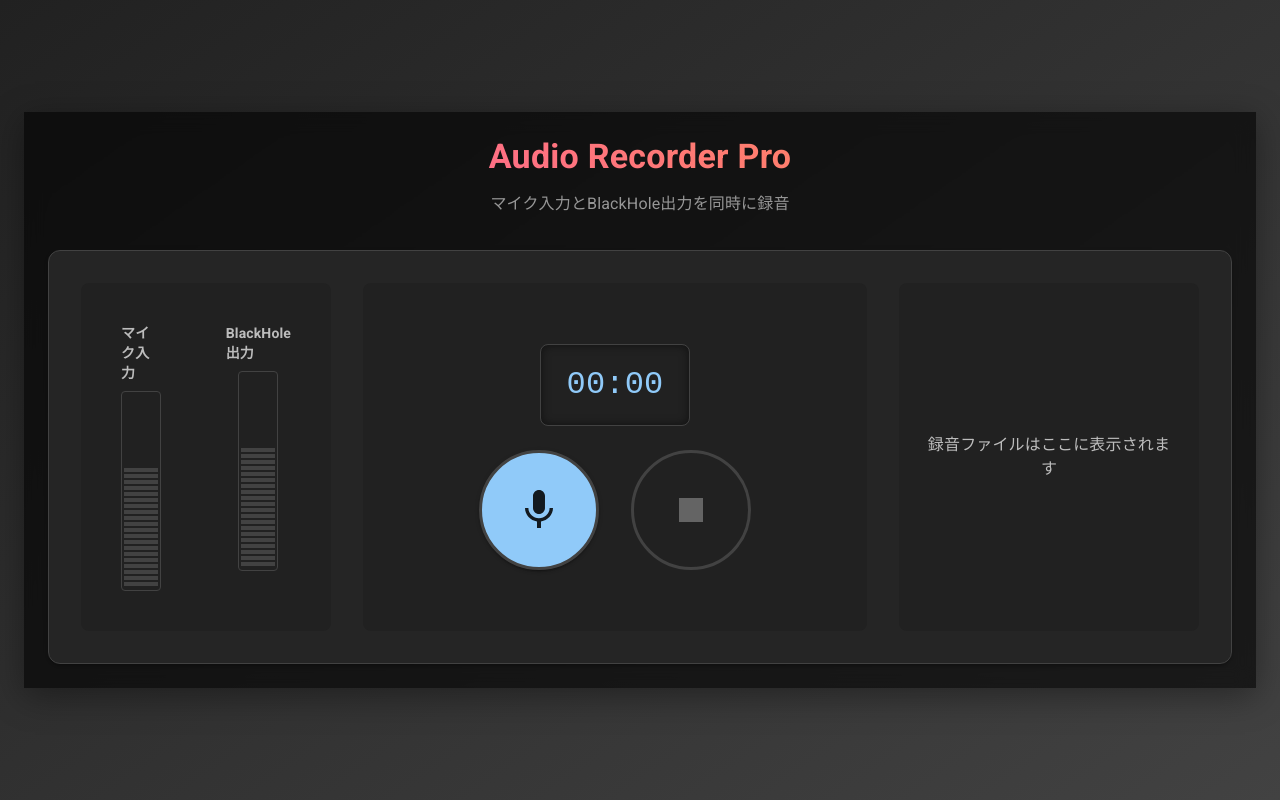
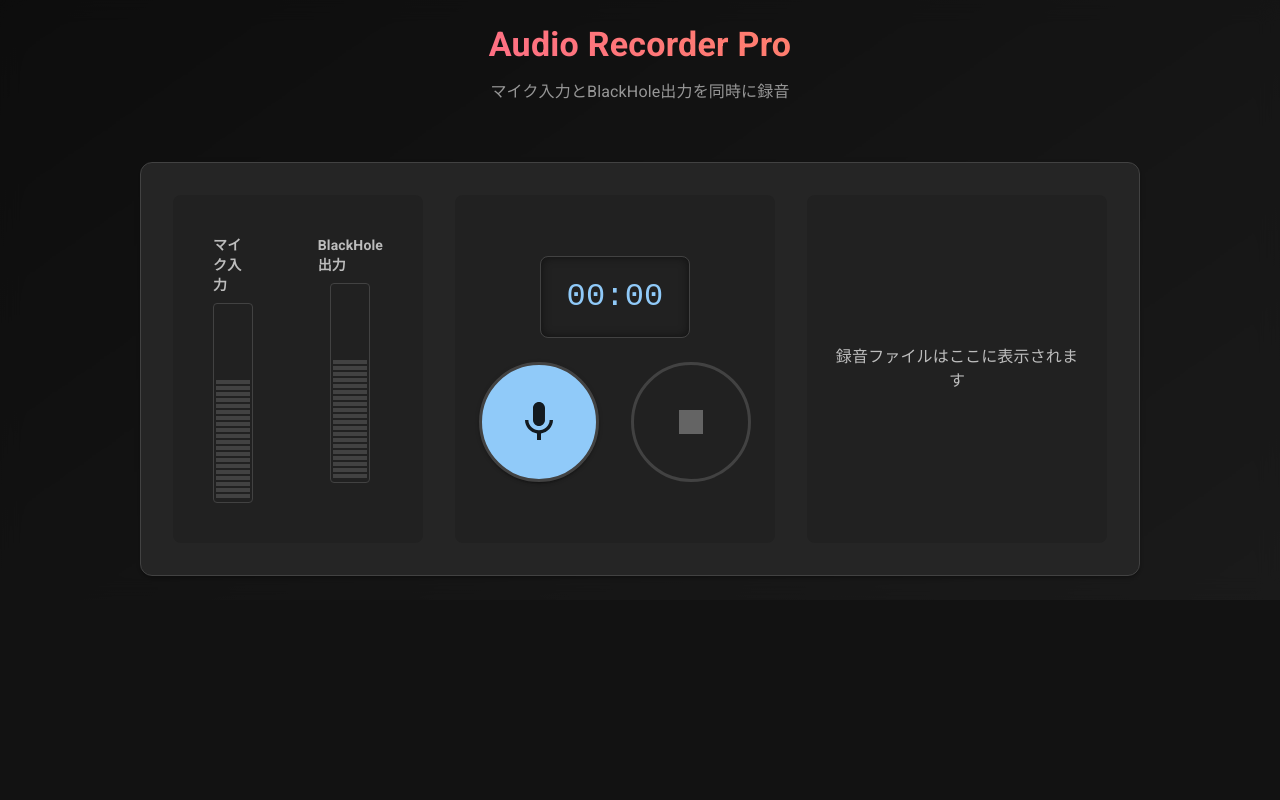
Before and after one commit to Kurihara-D/audio-rex, a React (Vite) app: page / in a window 1280 px wide. Built offline with nearby package versions, Linux system fonts and the light colour scheme.

Commit message:
full size

```diff
--- a/electron/main.ts
+++ b/electron/main.ts
@@ -16,12 +16,13 @@ async function createWindow() {
     minWidth: 1000,
     minHeight: 700,
     show: false,
+    useContentSize: true,
     webPreferences: {
       nodeIntegration: true,
       contextIsolation: false,
       webSecurity: false
     },
-    backgroundColor: '#121212'
+    backgroundColor: '#121212',
   });
 
   // ウィンドウの準備ができたら表示
--- a/src/App.tsx
+++ b/src/App.tsx
@@ -4,22 +4,35 @@ import { RecordingControls } from './components/RecordingControls';
 import { useAudioRecorder } from './hooks/useAudioRecorder';
 
 const AppContainer = styled(Box)(({ theme }) => ({
-  minHeight: '100vh',
-  height: '100vh',
+  width: '100%',
+  height: '100%',
   background: `linear-gradient(145deg, ${theme.palette.grey[900]} 0%, ${theme.palette.grey[800]} 100%)`,
   display: 'flex',
-  alignItems: 'center',
+  flexDirection: 'column',
   overflow: 'hidden',
 }));
+
+const StyledContainer = styled(Container)({
+  flex: 1,
+  padding: '0 !important',
+  margin: '0 !important',
+  maxWidth: 'none !important',
+  display: 'flex',
+  flexDirection: 'column',
+  height: '100%',
+  width: '100%'
+});
 
 const GlassPanel = styled(Box)(({ theme }) => ({
   backgroundColor: 'rgba(0, 0, 0, 0.6)',
   backdropFilter: 'blur(10px)',
-  padding: theme.spacing(3),
+  padding: theme.spacing(3, 0),
   boxShadow: '0 8px 32px 0 rgba(0, 0, 0, 0.37)',
-  width: '100%',
-  height: '100%',
-  overflowY: 'auto',
+  flex: 1,
+  display: 'flex',
+  flexDirection: 'column',
+  overflow: 'hidden',
+  width: '100%'
 }));
 
 const App: React.FC = () => {
@@ -35,7 +48,7 @@ const App: React.FC = () => {
 
   return (
     <AppContainer>
-      <Container maxWidth={false}>
+      <StyledContainer maxWidth={false}>
         <GlassPanel>
           <Box sx={{ textAlign: 'center', mb: 3 }}>
             <Typography
@@ -72,7 +85,7 @@ const App: React.FC = () => {
             onStop={stopRecording}
           />
         </GlassPanel>
-      </Container>
+      </StyledContainer>
     </AppContainer>
   );
 };
```
